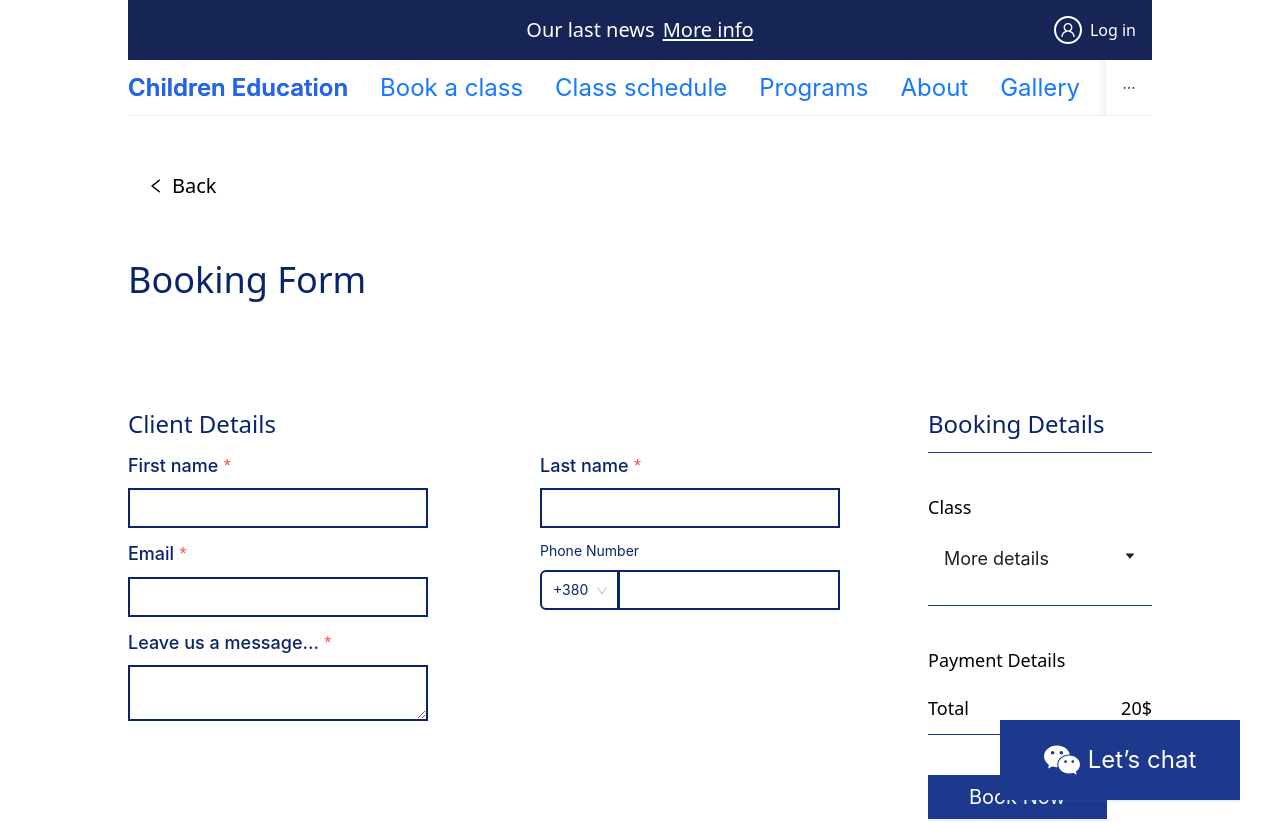
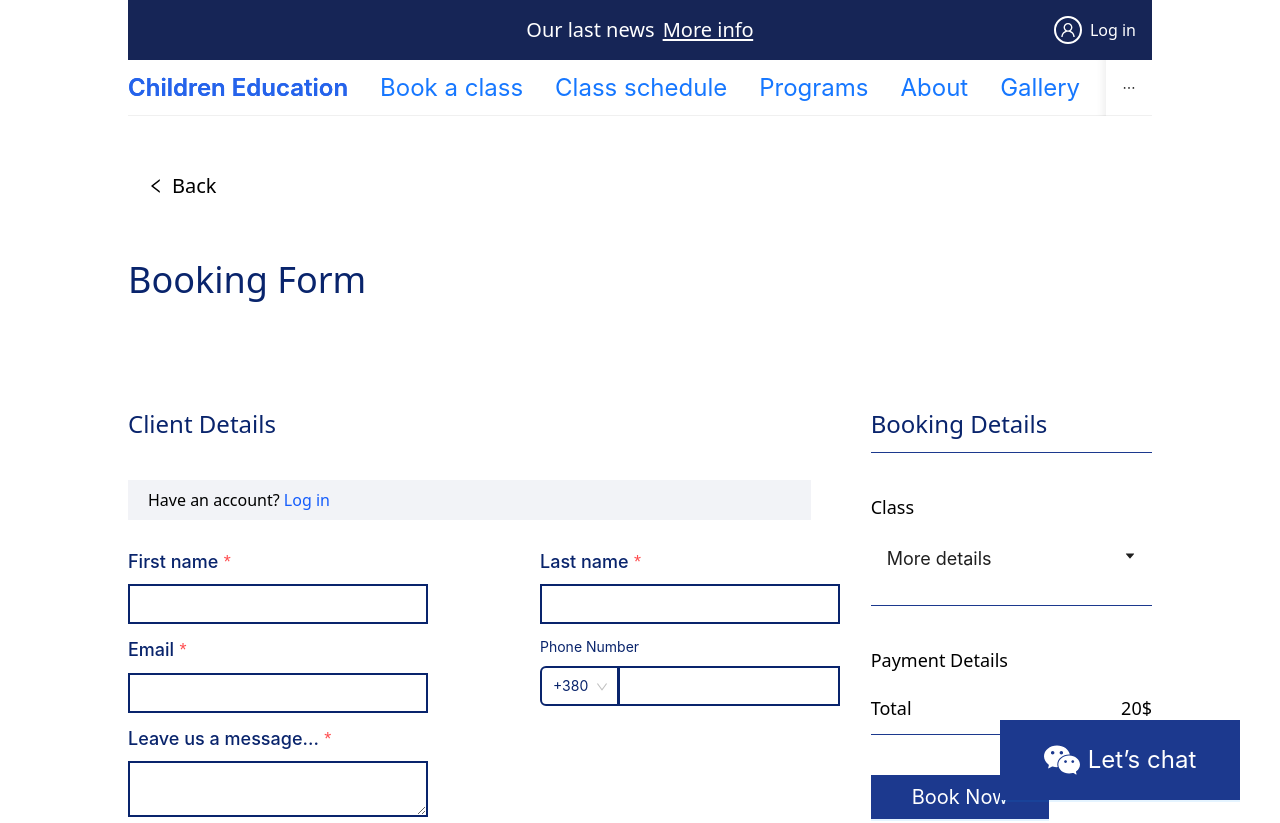
Before and after one commit to nekrasowa/Education-Club-for-toddlers, a Next.js app: page /book/1 in a window 1280 px wide. Shown: the top 823 px of the page. Built offline with nearby package versions, Linux system fonts and the light colour scheme.

Commit message:
Add log in link to book form

```diff
--- a/src/components/containers/BookFormContainer.tsx
+++ b/src/components/containers/BookFormContainer.tsx
@@ -4,6 +4,7 @@ import { BackBtn } from '../elements/BackBtn'
 import { ContactForm } from '../ui/ContactForm'
 import { EventDetails } from '../elements/EventDetails'
 import { H2Title } from '../elements/H2Title'
+import Link from 'next/link'
 import { book } from '@/locales/en/book'
 import { contact } from '@/locales/en/contact'
 
@@ -12,11 +13,24 @@ export function BookFormContainer({ id }: { id: string }) {
     <>
       <BackBtn link={`/class_list/${id}>`} />
       {/* адаптировать для разных страниц */}
-      <H2Title title={contact.bookForm} addedClassName='text-4xl text-left pb-7 pt-15 text-[#09246c]'/>
+      <H2Title
+        title={contact.bookForm}
+        addedClassName='text-4xl text-left mb-0 pb-7 pt-15 text-[#09246c]'
+      />
       <div className='content flex'>
-        <div className='form'>
-          <H2Title title={contact.bookFormTitle} addedClassName='text-2xl text-center py-20 text-[#09246c] pb-3 text-left' />
-          <p className='login'></p>
+        <div className='form mr-15 w-2/3'>
+          <H2Title
+            title={contact.bookFormTitle}
+            addedClassName='text-2xl text-center py-20 text-[#09246c] pb-3 text-left'
+          />
+          <p className='login bg-[#09246c0d] px-5 py-2 my-7'>
+            <span>
+              {contact.haveQuestion}{' '}
+              <Link href='' className='text-blue-600  after:content-["_↗"]'>
+                {contact.logIn}
+              </Link>
+            </span>
+          </p>
           <ContactForm
             bgColor='#fff'
             textColor='#09246c'
--- a/src/locales/en/contact.ts
+++ b/src/locales/en/contact.ts
@@ -17,4 +17,6 @@ export const contact = {
   bookForm: 'Booking Form',
   bookFormTitle: 'Client Details',
   book: 'Book now',
+  haveQuestion: 'Have an account?',
+  logIn: 'Log in'
 }
```
